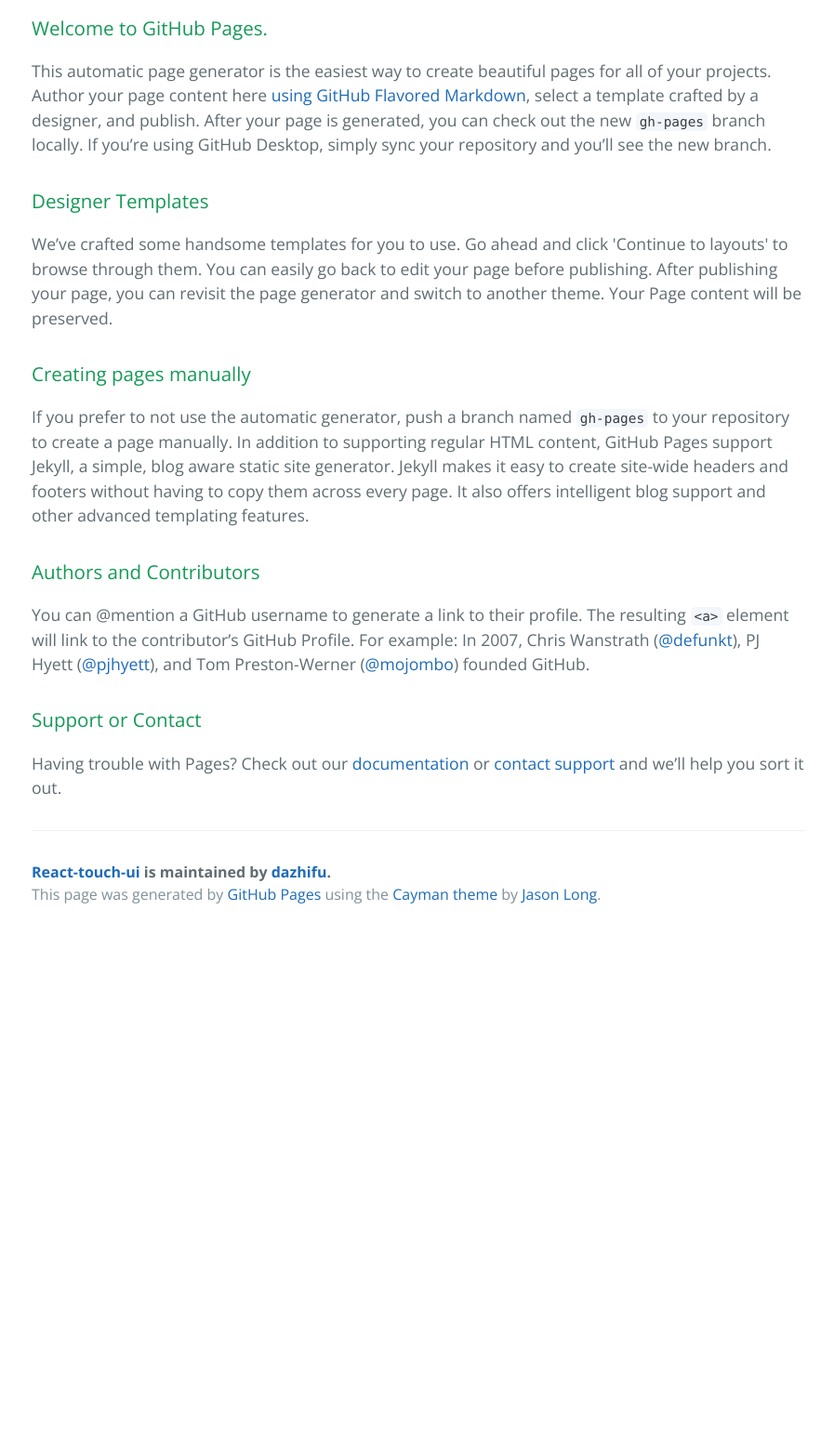
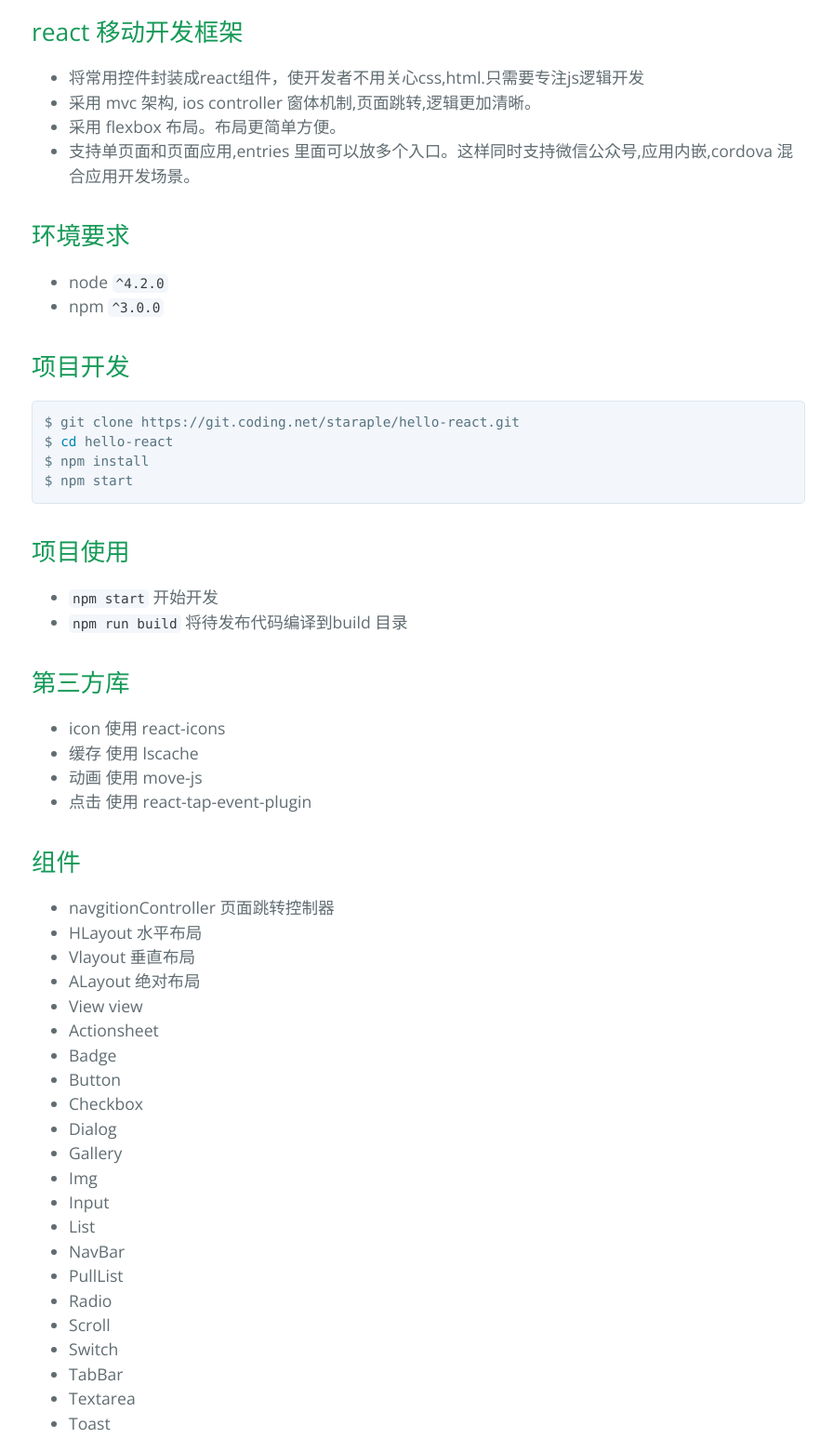
Before and after one commit to dazhifu/react-touch-ui, a plain HTML site: page index.html in a window 1280 px wide. Shown: the part 400-1947 px from the top of the page at 93% size, without its empty margins (190-1087 px from the left). Before the commit the page ends 1406 px from the top, so only its background shows below. Drawn offline with nearby package versions, Linux system fonts and the light colour scheme.

```diff
--- a/index.html
+++ b/index.html
@@ -19,30 +19,86 @@
     </section>
 
     <section class="main-content">
-      <h3>
-<a id="welcome-to-github-pages" class="anchor" href="#welcome-to-github-pages" aria-hidden="true"><span aria-hidden="true" class="octicon octicon-link"></span></a>Welcome to GitHub Pages.</h3>
+      <h2>
+<a id="react-移动开发框架" class="anchor" href="#react-%E7%A7%BB%E5%8A%A8%E5%BC%80%E5%8F%91%E6%A1%86%E6%9E%B6" aria-hidden="true"><span aria-hidden="true" class="octicon octicon-link"></span></a>react 移动开发框架</h2>
 
-<p>This automatic page generator is the easiest way to create beautiful pages for all of your projects. Author your page content here <a href="https://guides.github.com/features/mastering-markdown/">using GitHub Flavored Markdown</a>, select a template crafted by a designer, and publish. After your page is generated, you can check out the new <code>gh-pages</code> branch locally. If you’re using GitHub Desktop, simply sync your repository and you’ll see the new branch.</p>
+<ul>
+<li>将常用控件封装成react组件，使开发者不用关心css,html.只需要专注js逻辑开发</li>
+<li>采用 mvc 架构, ios controller 窗体机制,页面跳转,逻辑更加清晰。</li>
+<li>采用 flexbox 布局。布局更简单方便。</li>
+<li>支持单页面和页面应用,entries 里面可以放多个入口。这样同时支持微信公众号,应用内嵌,cordova 混合应用开发场景。</li>
+</ul>
 
-<h3>
-<a id="designer-templates" class="anchor" href="#designer-templates" aria-hidden="true"><span aria-hidden="true" class="octicon octicon-link"></span></a>Designer Templates</h3>
+<h2>
+<a id="环境要求" class="anchor" href="#%E7%8E%AF%E5%A2%83%E8%A6%81%E6%B1%82" aria-hidden="true"><span aria-hidden="true" class="octicon octicon-link"></span></a>环境要求</h2>
 
-<p>We’ve crafted some handsome templates for you to use. Go ahead and click 'Continue to layouts' to browse through them. You can easily go back to edit your page before publishing. After publishing your page, you can revisit the page generator and switch to another theme. Your Page content will be preserved.</p>
+<ul>
+<li>node <code>^4.2.0</code>
+</li>
+<li>npm <code>^3.0.0</code>
+</li>
+</ul>
 
-<h3>
-<a id="creating-pages-manually" class="anchor" href="#creating-pages-manually" aria-hidden="true"><span aria-hidden="true" class="octicon octicon-link"></span></a>Creating pages manually</h3>
+<h2>
+<a id="项目开发" class="anchor" href="#%E9%A1%B9%E7%9B%AE%E5%BC%80%E5%8F%91" aria-hidden="true"><span aria-hidden="true" class="octicon octicon-link"></span></a>项目开发</h2>
 
-<p>If you prefer to not use the automatic generator, push a branch named <code>gh-pages</code> to your repository to create a page manually. In addition to supporting regular HTML content, GitHub Pages support Jekyll, a simple, blog aware static site generator. Jekyll makes it easy to create site-wide headers and footers without having to copy them across every page. It also offers intelligent blog support and other advanced templating features.</p>
+<div class="highlight highlight-source-shell"><pre>$ git clone https://git.coding.net/staraple/hello-react.git
+$ <span class="pl-c1">cd</span> hello-react
+$ npm install
+$ npm start</pre></div>
 
-<h3>
-<a id="authors-and-contributors" class="anchor" href="#authors-and-contributors" aria-hidden="true"><span aria-hidden="true" class="octicon octicon-link"></span></a>Authors and Contributors</h3>
+<h2>
+<a id="项目使用" class="anchor" href="#%E9%A1%B9%E7%9B%AE%E4%BD%BF%E7%94%A8" aria-hidden="true"><span aria-hidden="true" class="octicon octicon-link"></span></a>项目使用</h2>
 
-<p>You can @mention a GitHub username to generate a link to their profile. The resulting <code>&lt;a&gt;</code> element will link to the contributor’s GitHub Profile. For example: In 2007, Chris Wanstrath (<a href="https://github.com/defunkt" class="user-mention">@defunkt</a>), PJ Hyett (<a href="https://github.com/pjhyett" class="user-mention">@pjhyett</a>), and Tom Preston-Werner (<a href="https://github.com/mojombo" class="user-mention">@mojombo</a>) founded GitHub.</p>
+<ul>
+<li>
+<code>npm start</code>  开始开发</li>
+<li>
+<code>npm run build</code> 将待发布代码编译到build 目录</li>
+</ul>
 
-<h3>
-<a id="support-or-contact" class="anchor" href="#support-or-contact" aria-hidden="true"><span aria-hidden="true" class="octicon octicon-link"></span></a>Support or Contact</h3>
+<h2>
+<a id="第三方库" class="anchor" href="#%E7%AC%AC%E4%B8%89%E6%96%B9%E5%BA%93" aria-hidden="true"><span aria-hidden="true" class="octicon octicon-link"></span></a>第三方库</h2>
 
-<p>Having trouble with Pages? Check out our <a href="https://help.github.com/pages">documentation</a> or <a href="https://github.com/contact">contact support</a> and we’ll help you sort it out.</p>
+<ul>
+<li>icon 使用 react-icons</li>
+<li>缓存  使用 lscache</li>
+<li>动画  使用 move-js</li>
+<li>点击  使用 react-tap-event-plugin</li>
+</ul>
+
+<h2>
+<a id="组件" class="anchor" href="#%E7%BB%84%E4%BB%B6" aria-hidden="true"><span aria-hidden="true" class="octicon octicon-link"></span></a>组件</h2>
+
+<ul>
+<li>navgitionController     页面跳转控制器</li>
+<li>HLayout                 水平布局</li>
+<li>Vlayout                  垂直布局</li>
+<li>ALayout                 绝对布局</li>
+<li>View                    view</li>
+<li>Actionsheet</li>
+<li>Badge</li>
+<li>Button</li>
+<li>Checkbox</li>
+<li>Dialog</li>
+<li>Gallery</li>
+<li>Img</li>
+<li>Input</li>
+<li>List</li>
+<li>NavBar</li>
+<li>PullList</li>
+<li>Radio</li>
+<li>Scroll</li>
+<li>Switch</li>
+<li>TabBar</li>
+<li>Textarea</li>
+<li>Toast</li>
+</ul>
+
+<h2>
+<a id="联系方式" class="anchor" href="#%E8%81%94%E7%B3%BB%E6%96%B9%E5%BC%8F" aria-hidden="true"><span aria-hidden="true" class="octicon octicon-link"></span></a>联系方式</h2>
+
+<p>qq讨论群   600846171</p>
 
       <footer class="site-footer">
         <span class="site-footer-owner"><a href="https://github.com/dazhifu/react-touch-ui">React-touch-ui</a> is maintained by <a href="https://github.com/dazhifu">dazhifu</a>.</span>
```
Also changed, not shown: params.json (+1 -1 lines).
